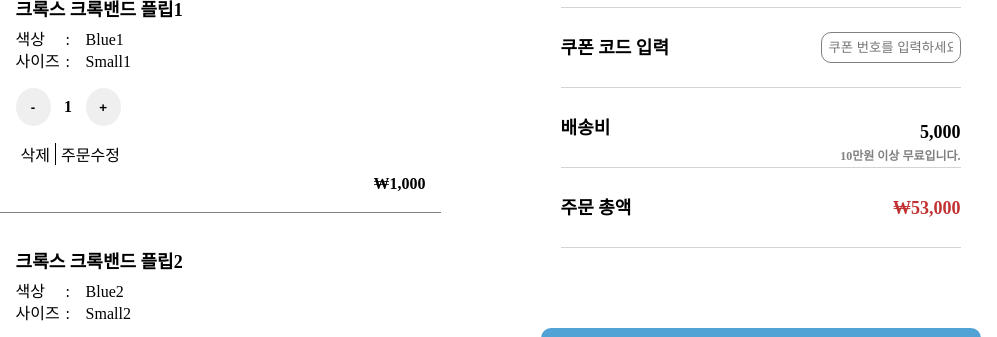
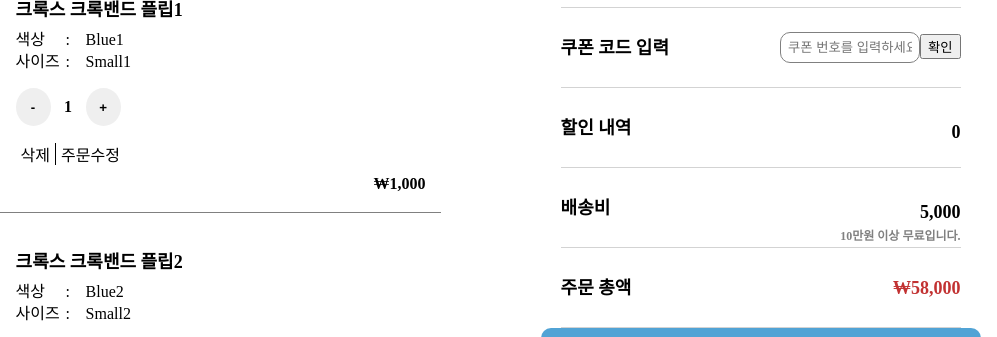
Before and after one commit to wecode-bootcamp-korea/34-1st-threppa-frontend, a React app: page /cart in a window 1280 px wide. Shown: the part 284-621 px from the top of the page, 283-1280 px from the left. Built offline with nearby package versions, Linux system fonts and the light colour scheme; no server answers; a web font is replaced by a local one.

Commit message:
Modify : cart 쿠폰기능 적용

```diff
--- a/src/components/Nav/Nav.scss
+++ b/src/components/Nav/Nav.scss
@@ -1,5 +1,6 @@
 .nav {
   position: fixed;
+  z-index: 10;
 
   .navWrapper {
     display: flex;
@@ -10,7 +11,6 @@
     padding: 0px 25px;
     border-bottom: 1px solid black;
     background-color: rgb(195, 171, 217);
-    z-index: 10;
 
     .logo {
       margin-right: 20px;
@@ -40,6 +40,7 @@
           background-color: white;
           overflow: hidden;
           transition: height 0.1s ease-in-out;
+          // z-index: 9;
 
           .menuSub {
             display: grid;
--- a/src/pages/Cart/Cart.js
+++ b/src/pages/Cart/Cart.js
@@ -8,11 +8,24 @@ const Cart = () => {
 
   const timerRef = useRef(0);
   const [cartData, setCartData] = useState([]);
+  const [couponValue, setCoupon] = useState("");
+  const [discountPercent, setDiscountPercent] = useState(0);
+
+  const couponInput = e => {
+    setCoupon(e.target.value);
+  };
+
   let totalPrice = cartData.reduce(
     (acc, cur) => acc + +cur.price * cur.quantity,
     0
   );
-  let deliveryFee = totalPrice >= 100000 ? "무료" : 5000;
+
+  let discountPrice = totalPrice * discountPercent;
+
+  let deliveryFee = totalPrice === 0 ? 0 : totalPrice >= 100000 ? "무료" : 5000;
+
+  let totalAndFee =
+    totalPrice - discountPrice + (deliveryFee === "무료" ? 0 : deliveryFee);
 
   const getUserToken = localStorage.getItem("ACCESS_TOKEN");
 
@@ -27,7 +40,7 @@ const Cart = () => {
       // })
       .then(res => res.json())
       .then(result => {
-        console.log(result);
+        // console.log(result); // 테스트용
         setCartData(result);
       });
   }, []);
@@ -87,11 +100,21 @@ const Cart = () => {
   };
 
   // <결제 함수>
-  const paymentBtn = () => {
+  const OnClickPaymentBtn = () => {
     if (cartData.length === 0) {
       return;
     }
     appContext.setToastMessage(["결제완료 되었습니다", "🌝"]);
+  };
+
+  // < 쿠폰입력 >
+  const couponBtn = () => {
+    if (couponValue === "wecode1") {
+      setDiscountPercent(0.1);
+      return;
+    }
+
+    setDiscountPercent(0);
   };
 
   return (
@@ -103,7 +126,7 @@ const Cart = () => {
           </h1>
 
           <p className="totalTitle">
-            구매 상품 총액 :&nbsp;
+            구매 상품 총액 {`: `}
             <span className="totalPrice">₩{totalPrice.toLocaleString()}</span>
           </p>
 
@@ -145,11 +168,27 @@ const Cart = () => {
               <ul className="orderList">
                 <li>쿠폰 코드 입력 </li>
                 <li>
-                  <input
-                    type="text"
-                    className="coupon"
-                    placeholder="쿠폰 번호를 입력하세요"
-                  />
+                  <label htmlFor="coupon">
+                    <input
+                      type="text"
+                      className="coupon"
+                      id="coupon"
+                      placeholder="쿠폰 번호를 입력하세요"
+                      onInput={couponInput}
+                    />
+                    <button type="button" onClick={couponBtn}>
+                      확인
+                    </button>
+                  </label>
+                </li>
+              </ul>
+              <ul className="orderList">
+                <li>할인 내역</li>
+                <li className="deliveryLi">
+                  <p>
+                    {discountPrice &&
+                      `위코더할인(10%) ₩ -${discountPrice.toLocaleString()}`}
+                  </p>
                 </li>
               </ul>
               <ul className="orderList">
@@ -161,18 +200,14 @@ const Cart = () => {
               </ul>
               <ul className="orderList">
                 <li>주문 총액</li>
-                <li className="totalPrice">
-                  ₩
-                  {(totalPrice >= 50000
-                    ? totalPrice
-                    : totalPrice > 0
-                    ? totalPrice + 5000
-                    : "0"
-                  ).toLocaleString()}
-                </li>
+                <li className="totalPrice">₩{totalAndFee.toLocaleString()}</li>
               </ul>
             </div>
-            <button type="button" className="orderBtn" onClick={paymentBtn}>
+            <button
+              type="button"
+              className="orderBtn"
+              onClick={OnClickPaymentBtn}
+            >
               <i className="fas fa-calculator calculator" />
               주문 진행하기
             </button>
--- a/src/pages/Cart/Cart.scss
+++ b/src/pages/Cart/Cart.scss
@@ -26,6 +26,7 @@
 
     .column:last-child {
       width: 440px;
+
       .fixedCol {
         position: fixed;
         width: inherit;
--- a/src/pages/Cart/components/CartItem.js
+++ b/src/pages/Cart/components/CartItem.js
@@ -19,7 +19,7 @@ const CartItem = ({
   };
 
   const _onClickDelete = () => {
-    onClickDelete(product_id, price, quantity);
+    onClickDelete(product_id);
   };
 
   return (
```
